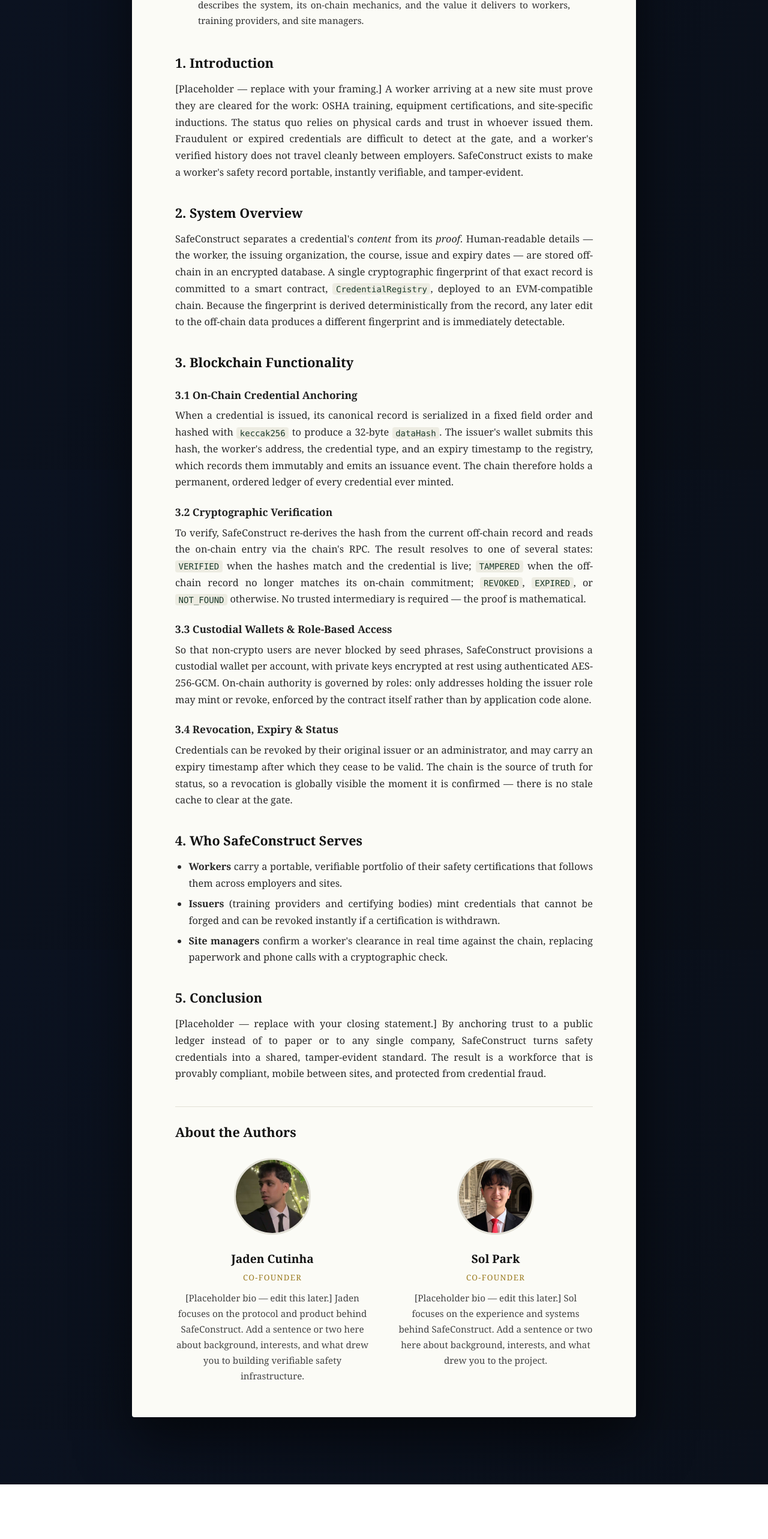
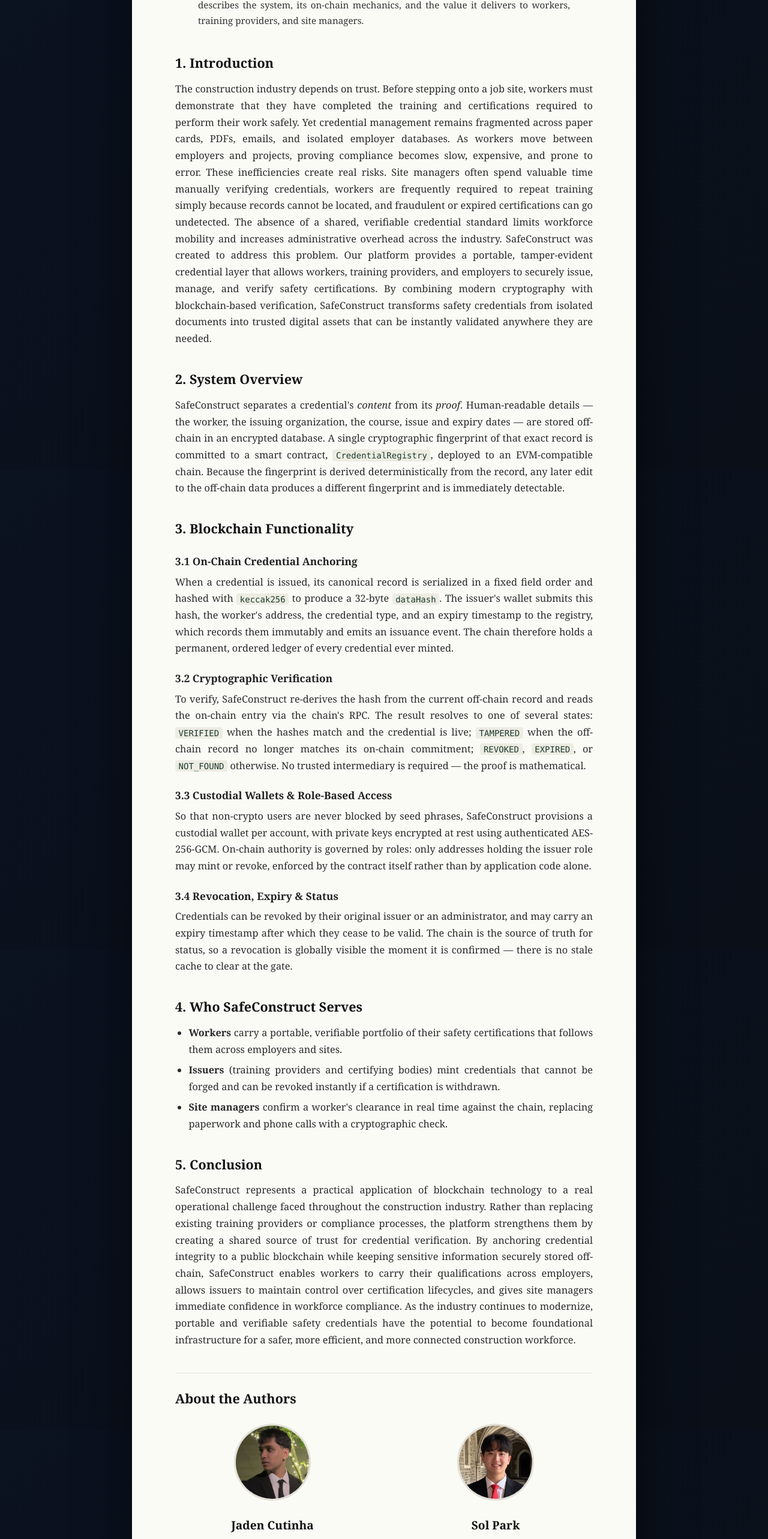
Before and after one commit to sollymolly/SafeConstruct, a Next.js app in the folder web/: page /about in a window 1280 px wide. Shown: the part 817-3382 px from the top of the page at 60% size. Before the commit the page ends 3291 px from the top, so only its background shows below. Built offline with nearby package versions, Linux system fonts and the light colour scheme; no server answers.

Commit message:
about us modifications

```diff
--- a/web/src/app/about/page.tsx
+++ b/web/src/app/about/page.tsx
@@ -53,14 +53,22 @@
         <div className="paper-section">
           <h2>1. Introduction</h2>
           <p>
-            [Placeholder — replace with your framing.] A worker arriving at a new
-            site must prove they are cleared for the work: OSHA training, equipment
-            certifications, and site-specific inductions. The status quo relies on
-            physical cards and trust in whoever issued them. Fraudulent or expired
-            credentials are difficult to detect at the gate, and a worker&apos;s
-            verified history does not travel cleanly between employers. SafeConstruct
-            exists to make a worker&apos;s safety record portable, instantly
-            verifiable, and tamper-evident.
+            The construction industry depends on trust. Before stepping onto a job site,
+            workers must demonstrate that they have completed the training and certifications
+            required to perform their work safely. Yet credential management remains fragmented
+            across paper cards, PDFs, emails, and isolated employer databases. As workers move between
+            employers and projects, proving compliance becomes slow, expensive, and prone to error.
+            These inefficiencies create real risks. Site managers often spend valuable time manually
+            verifying credentials, workers are frequently required to repeat training simply because
+            records cannot be located, and fraudulent or expired certifications can go undetected.
+            The absence of a shared, verifiable credential standard limits workforce mobility and
+            increases administrative overhead across the industry. SafeConstruct was created to address
+            this problem. Our platform provides a portable, tamper-evident credential layer that allows
+            workers, training providers, and employers to securely issue, manage, and verify safety
+            certifications. By combining modern cryptography with blockchain-based verification,
+            SafeConstruct transforms safety credentials from isolated documents into trusted digital
+            assets that can be instantly validated anywhere they are needed.
+
           </p>
         </div>
 
@@ -150,11 +158,19 @@
         <div className="paper-section">
           <h2>5. Conclusion</h2>
           <p>
-            [Placeholder — replace with your closing statement.] By anchoring trust to
-            a public ledger instead of to paper or to any single company,
-            SafeConstruct turns safety credentials into a shared, tamper-evident
-            standard. The result is a workforce that is provably compliant, mobile
-            between sites, and protected from credential fraud.
+            SafeConstruct represents a practical application of blockchain
+            technology to a real operational challenge faced throughout the
+            construction industry. Rather than replacing existing training providers
+            or compliance processes, the platform strengthens them by creating a shared
+            source of trust for credential verification. By anchoring credential integrity
+            to a public blockchain while keeping sensitive information securely stored off-chain,
+            SafeConstruct enables workers to carry their qualifications across employers,
+            allows issuers to maintain control over certification lifecycles, and gives site
+            managers immediate confidence in workforce compliance. As the industry continues
+            to modernize, portable and verifiable safety credentials have the potential to
+            become foundational infrastructure for a safer, more efficient, and more connected
+            construction workforce.
+
           </p>
         </div>
 
@@ -172,10 +188,8 @@
               <h3>Jaden Cutinha</h3>
               <div className="bio-role">Co-Founder</div>
               <p>
-                [Placeholder bio — edit this later.] Jaden focuses on the protocol and
-                product behind SafeConstruct. Add a sentence or two here about
-                background, interests, and what drew you to building verifiable safety
-                infrastructure.
+                Jaden focuses on the protocol and product behind SafeConstruct.
+                Jaden is a sophomore at Princeton studying Computer Science and Quantitative Economics.
               </p>
             </div>
             <div className="bio">
@@ -189,9 +203,8 @@
               <h3>Sol Park</h3>
               <div className="bio-role">Co-Founder</div>
               <p>
-                [Placeholder bio — edit this later.] Sol focuses on the experience and
-                systems behind SafeConstruct. Add a sentence or two here about
-                background, interests, and what drew you to the project.
+                  Sol focuses on the experience and systems behind SafeConstruct.
+                  Sol is a sophomore at Princeton studying Psychology and Gender Studies along with a minor in Slavic Studies.
               </p>
             </div>
           </div>
```
